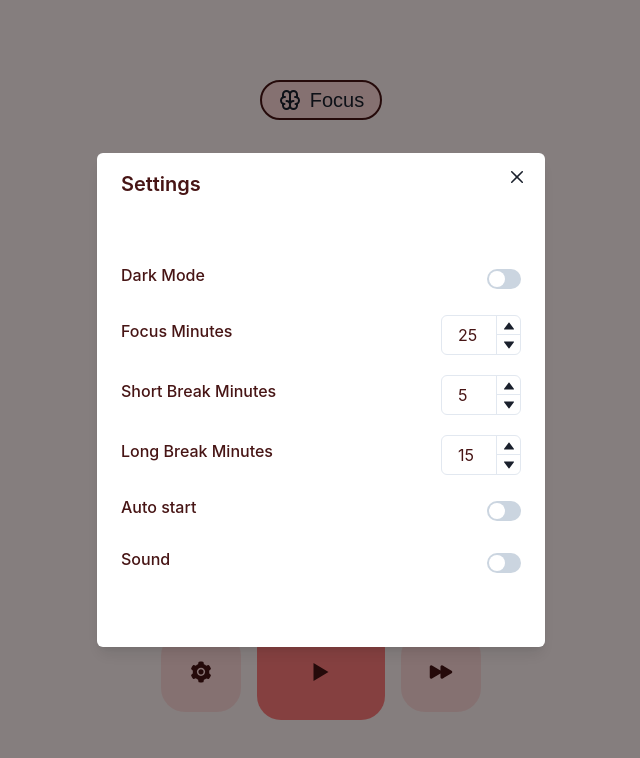
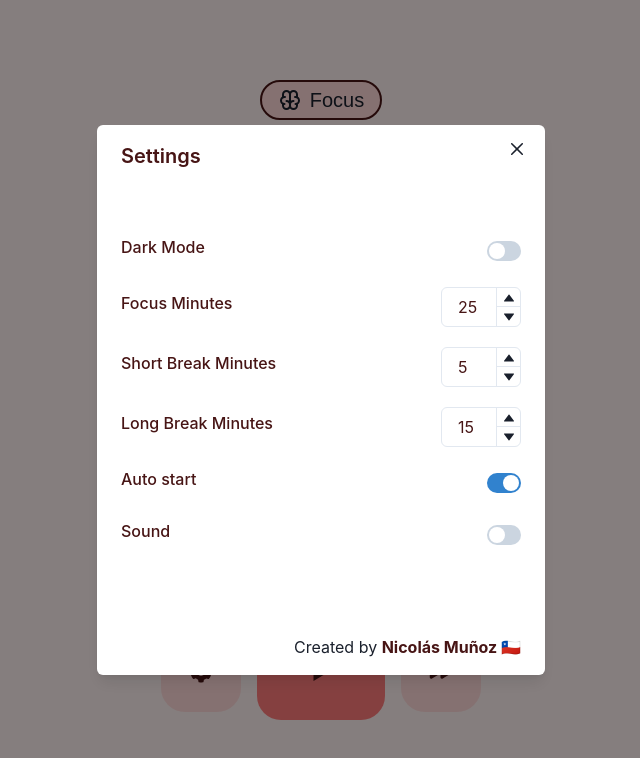
Before and after one commit to NicolasMunozC/pomocode, a Next.js app: page / in a window 1280 px wide. Both pictures are taken after a click on the button 520 px from the left and 672 px from the top of the page. Shown: the top 758 px of the page, without its empty margins (319-959 px from the left). Built offline with nearby package versions, Linux system fonts and the light colour scheme.

Commit message:
feat(settings): done settings

```diff
--- a/src/components/SettingsButton.tsx
+++ b/src/components/SettingsButton.tsx
@@ -1,22 +1,29 @@
 import { AiFillSetting } from 'react-icons/ai'
 import { theme } from '../utils/theme'
-import { FormControl, FormLabel, Modal, ModalBody, ModalCloseButton, ModalContent, ModalHeader, ModalOverlay, NumberDecrementStepper, NumberIncrementStepper, NumberInput, NumberInputField, NumberInputStepper, Switch, useColorMode, useDisclosure } from '@chakra-ui/react'
+import { FormControl, FormLabel, Modal, ModalBody, ModalCloseButton, ModalContent, ModalFooter, ModalHeader, ModalOverlay, NumberDecrementStepper, NumberIncrementStepper, NumberInput, NumberInputField, NumberInputStepper, Switch, useColorMode, useDisclosure } from '@chakra-ui/react'
+import Link from 'next/link'
 
 type SettingsProps = {
   currentTheme: string,
   focusTime: number,
   shortBreakTime: number,
   longBreakTime: number,
+  autoStart: boolean,
   setFocusTime: any,
   setShortBreakTime: any,
   setLongBreakTime: any,
+  setAutoStart: any,
 }
 
-export default function SettingsButton({currentTheme, focusTime, shortBreakTime, longBreakTime}: SettingsProps) {
+export default function SettingsButton({currentTheme, focusTime, shortBreakTime, longBreakTime, setFocusTime, setShortBreakTime, setLongBreakTime, autoStart, setAutoStart}: SettingsProps) {
 
 
   const { isOpen, onOpen, onClose } = useDisclosure()
   const { colorMode, toggleColorMode } = useColorMode()
+
+  const onFocusTimeChange= (event: React.ChangeEvent<HTMLInputElement> ) => {
+    setFocusTime(event.target.value)
+  }
 
   return (
     <>
@@ -43,11 +50,12 @@ export default function SettingsButton({currentTheme, focusTime, shortBreakTime,
                 <FormLabel htmlFor='focus-minutes'>
                   Focus Minutes
                 </FormLabel>
+                {/* ESTOY CREANDO LOS ONCHANGE!!!!! */}
                 <NumberInput id='focus-minutes' defaultValue={focusTime} maxW={20}>
-                  <NumberInputField />
+                  <NumberInputField onChange={onFocusTimeChange} />
                   <NumberInputStepper>
-                    <NumberIncrementStepper />
-                    <NumberDecrementStepper />
+                    <NumberIncrementStepper onClick={()=>{setFocusTime(focusTime + 1)}}/>
+                    <NumberDecrementStepper onClick={()=>{setFocusTime(focusTime - 1)}}/>
                   </NumberInputStepper>
                 </NumberInput>
               </FormControl>
@@ -59,8 +67,8 @@ export default function SettingsButton({currentTheme, focusTime, shortBreakTime,
                 <NumberInput id='shortBreakTime' defaultValue={shortBreakTime} maxW={20}>
                   <NumberInputField />
                   <NumberInputStepper>
-                    <NumberIncrementStepper />
-                    <NumberDecrementStepper />
+                    <NumberIncrementStepper onClick={()=>{setShortBreakTime(shortBreakTime + 1)}}/>
+                    <NumberDecrementStepper onClick={()=>{setShortBreakTime(shortBreakTime - 1)}}/>
                   </NumberInputStepper>
                 </NumberInput>
               </FormControl>
@@ -72,8 +80,8 @@ export default function SettingsButton({currentTheme, focusTime, shortBreakTime,
                 <NumberInput id='longBreakTime' defaultValue={longBreakTime} maxW={20}>
                   <NumberInputField />
                   <NumberInputStepper>
-                    <NumberIncrementStepper />
-                    <NumberDecrementStepper />
+                    <NumberIncrementStepper onClick={()=>{setLongBreakTime(longBreakTime + 1)}}/>
+                    <NumberDecrementStepper onClick={()=>{setLongBreakTime(longBreakTime - 1)}}/>
                   </NumberInputStepper>
                 </NumberInput>
               </FormControl>
@@ -82,7 +90,7 @@ export default function SettingsButton({currentTheme, focusTime, shortBreakTime,
                 <FormLabel htmlFor='auto-start' >
                   Auto start
                 </FormLabel>
-                <Switch id='auto-start' />
+                <Switch id='auto-start' onChange={()=>setAutoStart(!autoStart)} isChecked={autoStart}/>
               </FormControl>
 
               <FormControl display='flex' alignItems='center' justifyContent='space-between' mb={5}>
@@ -93,6 +101,9 @@ export default function SettingsButton({currentTheme, focusTime, shortBreakTime,
               </FormControl>
             </div>
           </ModalBody>
+          <ModalFooter>
+            <p>Created by <Link href='https://nmunoz.vercel.app' className={`font-bold ${theme[colorMode].text[currentTheme]} `}>Nicolás Muñoz 🇨🇱</Link></p>
+          </ModalFooter>
         </ModalContent>
       </Modal>
 
--- a/src/pages/index.tsx
+++ b/src/pages/index.tsx
@@ -18,12 +18,16 @@ export default function Home() {
   const [currentSeconds, setCurrentSeconds] = useState(0)
   const [currentStage, setCurrentStage] = useState(0)
   const [isRunning, setIsRunning] = useState(false)
+  const [autoStart, setAutoStart] = useState(true)
   const [currentTheme, setCurrentTheme] = useState('red')
   const { colorMode } = useColorMode()
 
   // useEffect that change between stages and reset timers
   useEffect( () => {
     if(currentStage < pomodoroStages.length){
+
+      !autoStart && setIsRunning(false)
+
       if(pomodoroStages[currentStage] === 'Focus'){
         setCurrentTheme('red')
         setCurrentMinutes(focusTime)
@@ -39,7 +43,7 @@ export default function Home() {
         setCurrentSeconds(0)
       }
     }
-  }, [currentStage, focusTime, shortBreakTime, longBreakTime])
+  }, [currentStage, focusTime, shortBreakTime, longBreakTime, autoStart])
 
   function resetPomodoro(){
     setIsRunning(false)
@@ -86,7 +90,7 @@ export default function Home() {
             </div>
 
             <div className='flex flex-row gap-4 mt-6'>
-              <SettingsButton currentTheme={currentTheme} focusTime={focusTime} setFocusTime={setFocusTime} shortBreakTime={shortBreakTime} setShortBreakTime={setShortBreakTime} longBreakTime={longBreakTime} setLongBreakTime={setLongBreakTime}   />
+              <SettingsButton currentTheme={currentTheme} focusTime={focusTime} setFocusTime={setFocusTime} shortBreakTime={shortBreakTime} setShortBreakTime={setShortBreakTime} longBreakTime={longBreakTime} setLongBreakTime={setLongBreakTime} autoStart={autoStart} setAutoStart={setAutoStart}   />
               <PlayButton currentTheme={currentTheme} isRunning={isRunning} setIsRunning={setIsRunning} />
               <ForwardButton currentTheme={currentTheme} currentStage={currentStage} pomodoroStages={pomodoroStages} setCurrentStage={setCurrentStage} />
             </div>
```
